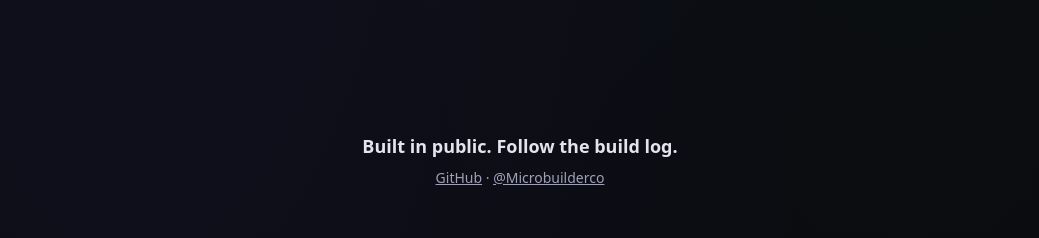
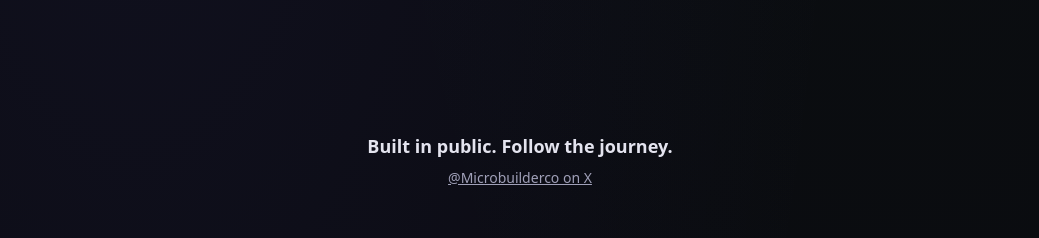
Before and after one commit to Jmee67/clawd-up-web, a Next.js app: page / in a window 1280 px wide. Shown: the part 3360-3598 px from the top of the page, without its empty margins (120-1159 px from the left). Built offline with nearby package versions, Linux system fonts and the light colour scheme.

Commit message:
Remove GitHub link from built-in-public section — protects product source

```diff
--- a/app/page.tsx
+++ b/app/page.tsx
@@ -416,11 +416,9 @@ function Hero({ onStart }: { onStart: () => void }) {
 
       {/* Built in Public */}
       <section className="max-w-3xl mx-auto px-6 py-20 text-center">
-        <p className="text-lg text-[var(--text)] font-semibold mb-2">Built in public. Follow the build log.</p>
+        <p className="text-lg text-[var(--text)] font-semibold mb-2">Built in public. Follow the journey.</p>
         <p className="text-sm text-[var(--text-muted)]">
-          <a href="https://github.com/Jmee67/clawd-up" target="_blank" rel="noopener noreferrer" className="underline hover:text-[var(--text)] transition-colors">GitHub</a>
-          {" "}&middot;{" "}
-          <a href="https://x.com/Microbuilderco" target="_blank" rel="noopener noreferrer" className="underline hover:text-[var(--text)] transition-colors">@Microbuilderco</a>
+          <a href="https://x.com/Microbuilderco" target="_blank" rel="noopener noreferrer" className="underline hover:text-[var(--text)] transition-colors">@Microbuilderco on X</a>
         </p>
       </section>
 
```
